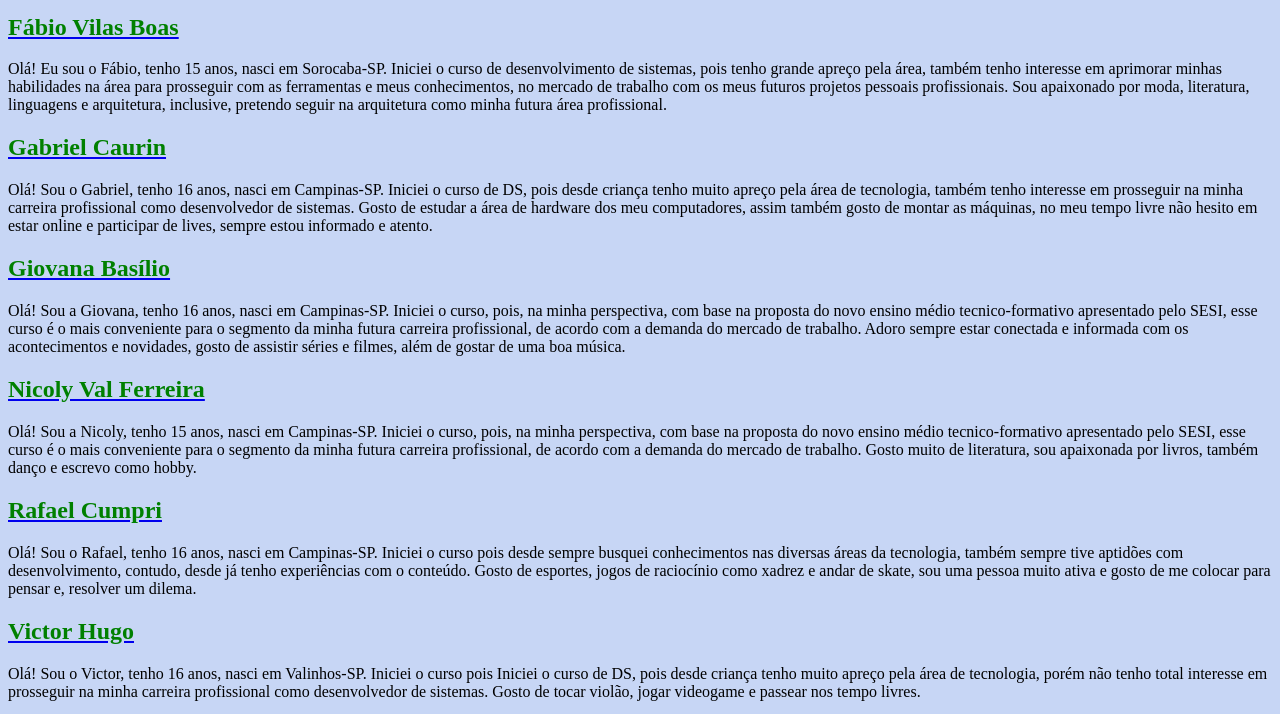
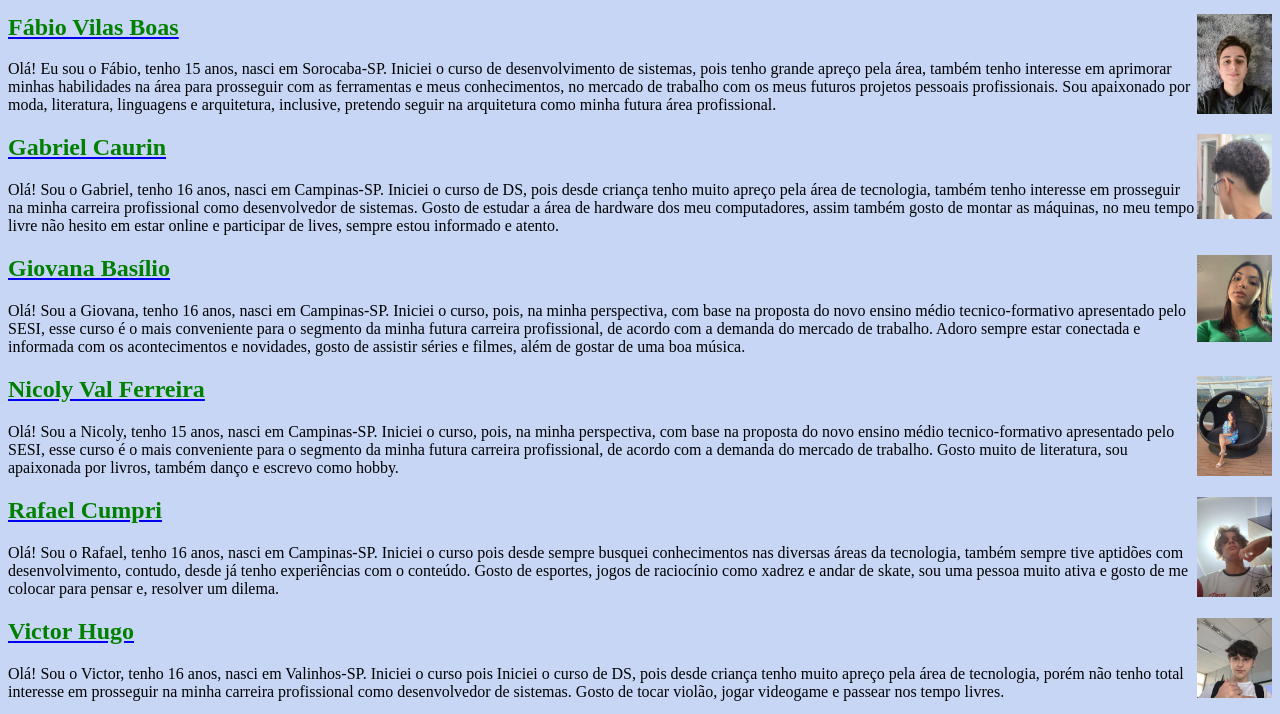
Before and after one commit to victormattos564/DesafioPsiOmega, a plain HTML site: page index.html in a window 1280 px wide. Shown: the part 380-1094 px from the top of the page. Drawn offline with Linux system fonts and the light colour scheme; grey boxes are pictures that could not be loaded; files whose address does not match are found by name.

Commit message:
alteração do index.html

```diff
--- a/index.html
+++ b/index.html
@@ -19,7 +19,8 @@
             </section>
             <section>
                 <a href=" https://www.instagram.com/fabio_vsj/">
-                    <h2 style="color:green">Fábio Vilas Boas</h2>
+                    <img src="C:\Users\Aluno A\Desktop\desafio-psiomega\assets\imagens\fabio.jfif" style="float:right;width:75px">
+                    <h2 style="color:green;">Fábio Vilas Boas</h2>
                 </a>
                 <p>Olá! Eu sou o Fábio, tenho 15 anos, nasci em Sorocaba-SP. Iniciei
                     o curso de desenvolvimento de sistemas, pois tenho grande apreço
@@ -30,7 +31,8 @@
             </section>
             <section>
                 <a href="https://www.instagram.com/019caurin/">
-                    <h2 style="color:green">Gabriel Caurin </h2>
+                    <img src="C:\Users\Aluno A\Desktop\desafio-psiomega\assets\imagens\caurin.jfif" style="float:right;width:75px;height:85px;">
+                    <h2 style="color:green;">Gabriel Caurin </h2>
                 </a>
                 <p>Olá! Sou o Gabriel, tenho 16 anos, nasci em Campinas-SP. Iniciei o curso de DS, pois desde criança
                     tenho muito apreço pela área de tecnologia, também tenho interesse em prosseguir na minha carreira
@@ -40,7 +42,8 @@
             </section>
             <section>
                 <a href="https://www.instagram.com/_gibasilio/">
-                    <h2 style="color:green">Giovana Basílio</h2>
+                    <img src="C:\Users\Aluno A\Desktop\desafio-psiomega\assets\imagens\giovana2.jfif" style="float:right;width:75px;">
+                    <h2 style="color:green;">Giovana Basílio</h2>
                 </a>
                 <p>Olá! Sou a Giovana, tenho 16 anos, nasci em Campinas-SP. Iniciei o curso, pois, na minha perspectiva,
                     com base na proposta do novo ensino médio tecnico-formativo apresentado pelo SESI, esse curso é o
@@ -50,7 +53,8 @@
             </section>
             <section>
                 <a href="https://www.instagram.com/nicolyyval/">
-                    <h2 style="color:green">Nicoly Val Ferreira</h2>
+                    <img src="C:\Users\Aluno A\Desktop\desafio-psiomega\assets\imagens\nicoly2.jfif" style="float:right;width:75px;">
+                    <h2 style="color:green;">Nicoly Val Ferreira</h2>
                 </a>
                 <p>Olá! Sou a Nicoly, tenho 15 anos, nasci em Campinas-SP. Iniciei o curso, pois, na minha perspectiva,
                     com base na proposta do novo ensino médio tecnico-formativo apresentado pelo SESI, esse curso é o
@@ -59,8 +63,9 @@
                     como hobby.</p>
             </section>
             <section>
-                <a href=https://www.instagram.com/rafael_cumpri />
-                <h2 style="color:green">Rafael Cumpri</h2></a>
+                <a href=https://www.instagram.com/rafael_cumpri>
+                <img src="C:\Users\Aluno A\Desktop\desafio-psiomega\assets\imagens\cumpri.jfif" style="float:right;width:75px">
+                <h2 style="color:green;">Rafael Cumpri</h2></a>
                 <p>Olá! Sou o Rafael, tenho 16 anos, nasci em Campinas-SP. Iniciei o curso pois desde sempre busquei
                     conhecimentos nas diversas áreas da tecnologia, também sempre tive aptidões com desenvolvimento,
                     contudo, desde já tenho experiências com o conteúdo. Gosto de esportes, jogos de raciocínio como
@@ -69,7 +74,8 @@
             </section>
             <section>
                 <a href="https://www.instagram.com/iam.mattosz/">
-                    <h2 style="color:green">Victor Hugo</h2>
+                    <img src="C:\Users\Aluno A\Desktop\desafio-psiomega\assets\imagens\vitor.jpg" style="float:right;width:75px">
+                    <h2 style="color:green;">Victor Hugo</h2>
                 </a>
                 <p>Olá! Sou o Victor, tenho 16 anos, nasci em Valinhos-SP. Iniciei o curso pois Iniciei o curso de DS,
                     pois desde criança tenho muito apreço pela área de tecnologia, porém não tenho total interesse em
@@ -88,5 +94,4 @@
             <a href="https://linktr.ee/psiomega.01"><img src="C:\Users\Aluno A\Desktop\desafio-psiomega\assets\imagens\logo.png" width="80" height="80"></a>
         </section>
 </footer>
-
 </html>
```
Also changed, not shown: assets/imagens/caurin.jfif (added), assets/imagens/cumpri.jfif (added), assets/imagens/fabio.jfif (added), assets/imagens/giovana.jfif (added), assets/imagens/giovana2.jfif (added), assets/imagens/nicoly2.jfif (added), assets/imagens/vitor.jpg (added), 1 other file.
